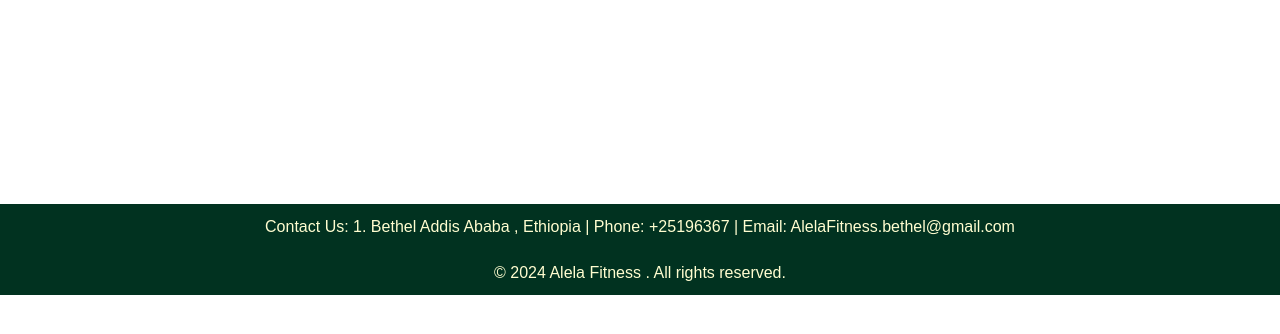
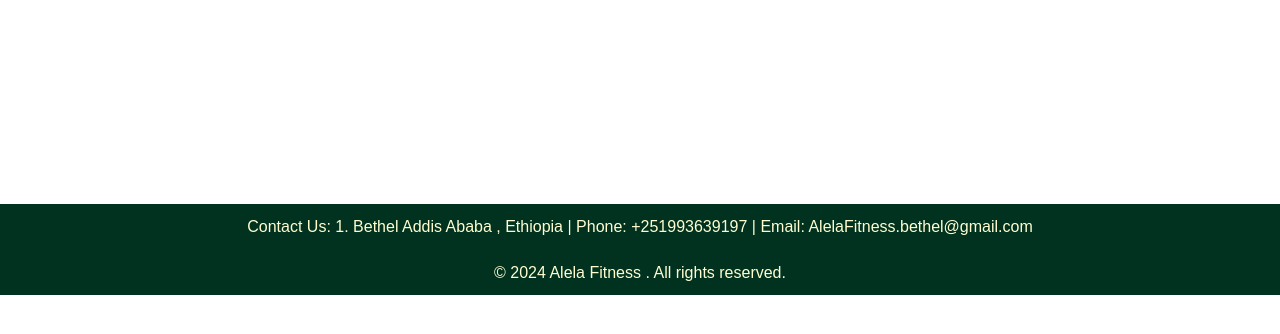
Before and after one commit to Etu727/Alela, a plain HTML site: page contact.html in a window 1280 px wide. Shown: the part 64-398 px from the top of the page. Drawn offline with Linux system fonts and the light colour scheme.

Commit message:
contact.html

```diff
--- a/contact.html
+++ b/contact.html
@@ -29,7 +29,7 @@
     </section>
 <!-- Footer with contact information -->
     <footer>
-        <p>Contact Us: 1. Bethel Addis Ababa , Ethiopia | Phone: +25196367 | Email: AlelaFitness.bethel@gmail.com</p>
+        <p>Contact Us: 1. Bethel Addis Ababa , Ethiopia | Phone: +251993639197 | Email: AlelaFitness.bethel@gmail.com</p>
     </footer>
     <footer>
         <p>&copy; 2024 Alela Fitness . All rights reserved.</p>
```
